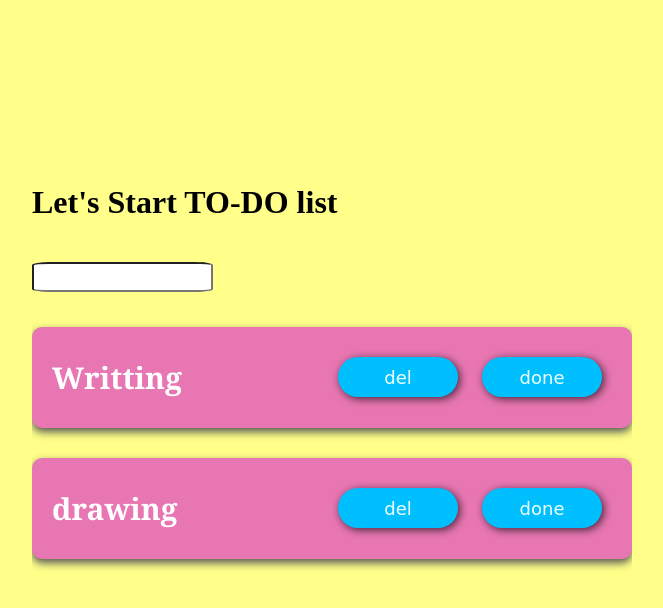
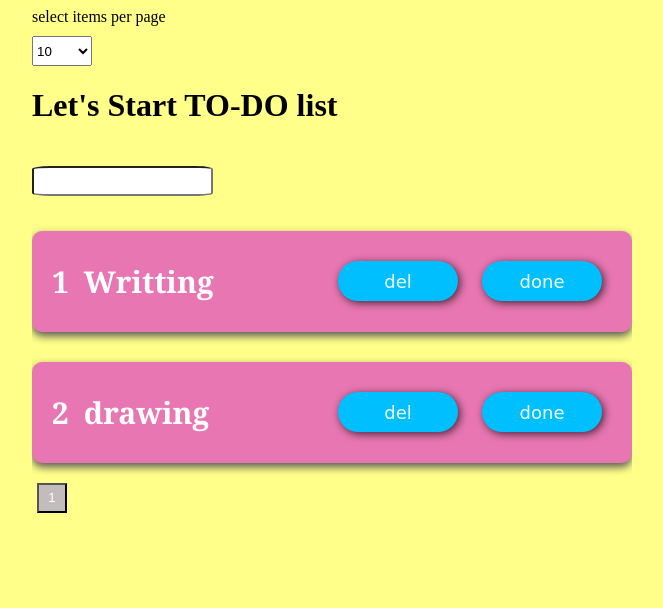
Before and after one commit to ojjasvi-jain/To-Dos, a plain HTML site: page index.html in a window 1280 px wide. Shown: the whole page, without its empty margins (308-971 px from the left). Drawn offline with Linux system fonts and the light colour scheme.

Commit message:
todos with pagination

```diff
--- a/index.html
+++ b/index.html
@@ -9,13 +9,28 @@
   <body>
     <div class="container">
       <div class="inner-container">
+        <div class="rowPerPageCount">
+          <label for="page_selector"> select items per page</label>
+          <select id="page_selector">
+            <option value="1">1</option>
+            <option value="5">5</option>
+            <option value="10" selected>10</option>
+            <option value="20">20</option>
+            <option value="50">50</option>
+          </select>
+        </div>
         <h1>Let's Start TO-DO list</h1>
+
         <input type="text" class="toDo-input" />
         <div class="task_wrapper">
           <div class="bottom_style"></div>
         </div>
+        <footer class="footer">
+          <div class="page"></div>
+        </footer>
       </div>
     </div>
     <script src="./script.js"></script>
+    <!-- https://www.youtube.com/watch?v=HqGYi40oOow -->
   </body>
 </html>
--- a/script.js
+++ b/script.js
@@ -3,7 +3,9 @@
 const btnRef = document.getElementsByClassName("btn")[0];
 const taskWrapperRef = document.querySelector(".task_wrapper");
 const inputRef = document.querySelector(".toDo-input");
-
+const selectRef = document.getElementById("page_selector");
+const pageRef = document.querySelector(".page");
+const todosPerPage = document.getElementById("page_selector");
 // state
 
 let todos = [
@@ -11,21 +13,23 @@ let todos = [
   { id: "2", task: "drawing", isDone: false },
 ];
 
+let currectPage = 1;
 // event Listen
 
 taskWrapperRef.addEventListener("click", (e) => {
   if (e.target.nodeName === "BUTTON") {
     const targetId = e.target.id.split("-")[1];
     if (e.target.innerHTML === "del") {
-      todos = todos.filter((todo) => todo.id !== targetId);
+      todos = todos.filter((todo, index) => String(index + 1) !== targetId);
     }
     if (e.target.innerHTML === "done") {
-      todos = todos.map((todo) => {
-        if (todo.id === targetId) return { ...todo, isDone: !todo.isDone };
+      todos = todos.map((todo, index) => {
+        if (String(index + 1) === targetId)
+          return { ...todo, isDone: !todo.isDone };
         else return todo;
       });
     }
-    renderList(todos);
+    filterTodos(currectPage);
   }
 });
 
@@ -40,7 +44,7 @@ inputRef.addEventListener("keypress", (e) => {
     e.target.value = "";
   }
 
-  renderList(todos);
+  filterTodos(currectPage);
 });
 
 taskWrapperRef.addEventListener("dblclick", (e) => {
@@ -71,28 +75,91 @@ taskWrapperRef.addEventListener("dblclick", (e) => {
   }
 });
 
+selectRef.addEventListener("change", (e) => {
+  const itemsPerPage = Number(e.target.value);
+  const totalNoOfPages = Math.ceil(todos.length / itemsPerPage);
+  let noOfPagesButton = "";
+
+  // render total pages button
+  for (let i = 1; i <= totalNoOfPages; i++) {
+    noOfPagesButton += `<button class="block">${i}</button>`;
+  }
+  pageRef.innerHTML = noOfPagesButton;
+
+  filterTodos();
+});
+
+pageRef.addEventListener("click", (e) => {
+  if (e.target.nodeName === "BUTTON") {
+    currectPage = Number(e.target.innerText);
+    filterTodos(currectPage);
+  }
+});
+
 // render list
-const renderList = (todos) => {
-  console.log("======== todos", todos);
-  const renderList = todos.map(
-    (todo) => `<div class="task_container id=${todo.id}">
-   <div class="task">
-     <p class="task_text ${todo.isDone ? "done" : ""}" id="task_text-${
-      todo.id
-    }">${todo.task}</p>
-     <div class="btn_wrapper">
-       <button class="btn det_btn" id='del-${todo.id}'>del</button>
-       <button class="btn done_btn" id='done-${todo.id}'>done</button>
-     </div>
-   </div>
- </div>`
-  );
+const renderList = (todos, intialIndex = 0, lastIndex = todos.length) => {
+  updateNumberOfPages();
+  let renderList = "";
+  lastIndex = lastIndex <= todos.length ? lastIndex : todos.length;
+  for (let index = intialIndex; index < lastIndex; index++) {
+    renderList += `<div class="task_container id=${index + 1}">
+  <div class="task">
+    <div class="text_cont">
+    <div class="serial_number task_text">${index + 1}</div>
+    <p class="task_text ${todos[index].isDone ? "done" : ""}" id="task_text-${
+      index + 1
+    }">${todos[index].task}</p>
+    </div>
+    <div class="btn_wrapper">
+      <button class="btn det_btn" id='del-${index + 1}'>del</button>
+      <button class="btn done_btn" id='done-${index + 1}'>done</button>
+    </div>
+  </div>
+</div>`;
+  }
+  //   const renderList = todos.map(
+  //     (todo, index) => `<div class="task_container id=${index + 1}">
+  //    <div class="task">
+  //      <div>
+  //      <div class="serial_number task_text">${index + 1}</div>
+  //      <p class="task_text ${todo.isDone ? "done" : ""}" id="task_text-${
+  //       index + 1
+  //     }">${todo.task}</p> </div>
+  //      <div class="btn_wrapper">
+  //        <button class="btn det_btn" id='del-${index + 1}'>del</button>
+  //        <button class="btn done_btn" id='done-${index + 1}'>done</button>
+  //      </div>
+  //    </div>
+  //  </div>`
+  //   );
 
-  taskWrapperRef.innerHTML = renderList.join(" ");
+  taskWrapperRef.innerHTML = renderList;
+};
+
+// update number of pages button
+
+const updateNumberOfPages = () => {
+  const noOfTodosPerPage = todosPerPage.value;
+  console.log("todosPerPage.value", todosPerPage.value);
+  const totalNoOfPages = Math.ceil(todos.length / noOfTodosPerPage);
+  let noOfPagesButton = "";
+
+  // render total pages button
+  for (let i = 1; i <= totalNoOfPages; i++) {
+    noOfPagesButton += `<button class="block">${i}</button>`;
+  }
+  pageRef.innerHTML = noOfPagesButton;
+};
+
+const filterTodos = (pageNumber = 1) => {
+  const noOfTodosPerPage = Number(todosPerPage.value);
+  let startIndex = (pageNumber - 1) * noOfTodosPerPage;
+  let lastIndex = startIndex + noOfTodosPerPage;
+  renderList(todos, startIndex, lastIndex);
 };
 
 //intial the project
 
 window.addEventListener("load", () => {
-  renderList(todos);
+  filterTodos();
 });
--- a/style.css
+++ b/style.css
@@ -11,7 +11,7 @@ body {
   height: 90vh;
   display: flex;
   justify-content: center;
-  align-items: center;
+  align-items: flex-start;
 }
 
 .toDo-input {
@@ -64,8 +64,8 @@ body {
 .task_wrapper {
   display: flex;
   flex-direction: column;
-  overflow: auto;
-  max-height: 500px;
+  overflow-y: auto;
+  max-height: 70vh;
 }
 
 .done {
@@ -83,3 +83,38 @@ body {
 .hide {
   display: none;
 }
+
+#page_selector {
+  width: 60px;
+  height: 30px;
+}
+
+.rowPerPageCount {
+  display: flex;
+  flex-direction: column;
+  gap: 10px;
+}
+
+.page {
+  display: flex;
+  justify-content: flex-start;
+  margin-bottom: 30px;
+}
+
+.block {
+  width: 30px;
+  height: 30px;
+  background-color: #c3bcbc;
+  color: #fff;
+  cursor: pointer;
+  margin: 5px;
+  text-align: center;
+}
+
+.text_cont {
+  display: flex;
+  flex-direction: row;
+  justify-content: center;
+  align-items: center;
+  gap: 15px;
+}
```
